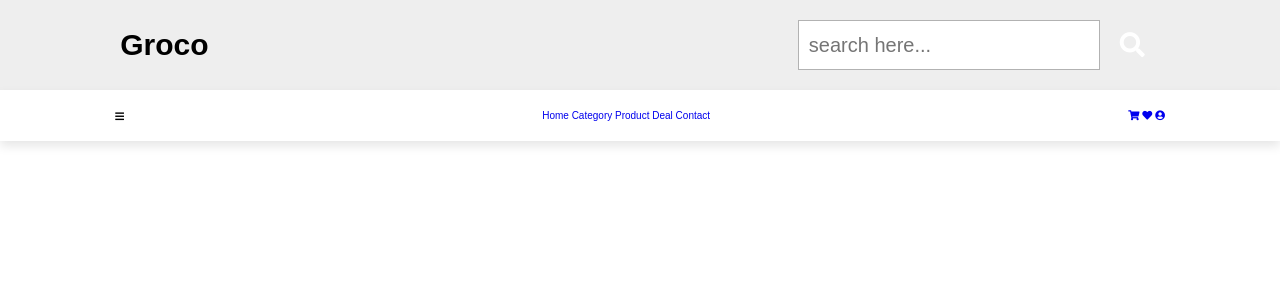
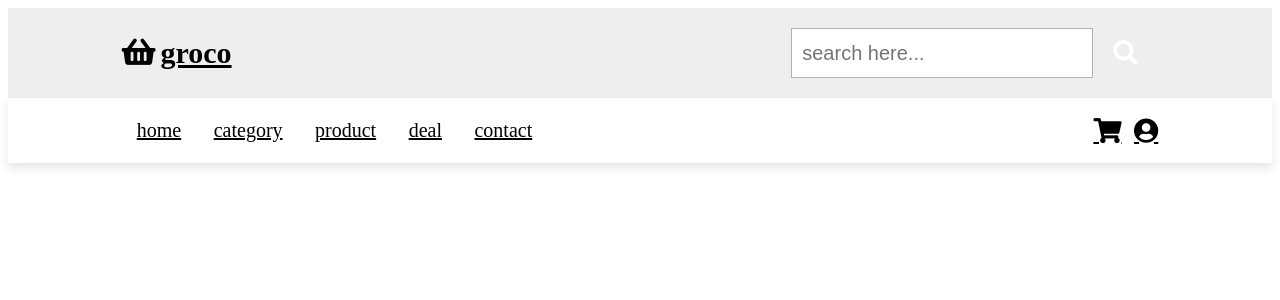
Before and after one commit to Hridoy004/Online-Grocery-Store, a PHP site: page / in a window 1280 px wide. Shown: the top 300 px of the page. Run offline with PHP 8.4, Linux system fonts and the light colour scheme.

Commit message:
added css

```diff
--- a/custom.js
+++ b/custom.js
@@ -1,4 +1,4 @@
-alert("Hi!");
+//alert("Hi!");
 
 let btnOpen = document.querySelector('label');
 let input = document.querySelector('input');
--- a/index.html
+++ b/index.html
@@ -14,7 +14,7 @@
 
         <div class="header-1">
 
-        <a href="#" class="logo"><i c lass="fas fa-shopping-basket"></i>Groco</a>
+            <a href="#" class="logo"><i class="fas fa-shopping-basket"></i>groco</a>
 
             <form action="" class="search-box-container">
                 <input type="search" id="search-box" placeholder="search here...">
@@ -22,6 +22,7 @@
             </form>
 
         </div>
+
         <div class="header-2">
 
             <div id="menu-bar" class="fas fa-bars"></div>
@@ -36,11 +37,12 @@
 
             <div class="icons">
                 <a href="#" class="fas fa-shopping-cart"></a>
-            <a href="#" class="fas fa-heart"></a>
+
                 <a href="#" class="fas fa-user-circle"></a>
             </div>
 
         </div>
+
     </header>
 
     <script type="text/javascript" src="custom.js"></script>
--- a/style.css
+++ b/style.css
@@ -1,18 +1,41 @@
-*{
-    font-family: 'Nunito', sans-serif;
-    margin:0; padding:0;
-    box-sizing: border-box;
-    outline: none; border:none;
-    text-decoration: none;
-    text-transform: capitalize;
-    transition: all .2s linear;
-  }
-
 html{
   font-size: 62.5%;
   overflow-x: hidden;
   scroll-padding-top: 6.5rem;
   scroll-behavior: smooth;
+}
+
+section{
+  padding:2rem 9%;
+}
+
+.btn{
+  display: inline-block;
+  margin-top: 1rem;
+  background:var(--green);
+  color:#fff;
+  padding:.8rem 3rem;
+  font-size: 1.7rem;
+  text-align: center;
+  cursor: pointer;
+}
+
+.btn:hover{
+  background:var(--black);
+}
+
+.heading{
+  text-align: center;
+  color:var(--black);
+  text-transform: uppercase;
+  padding:1rem;
+  font-size: 3.5rem;
+  padding-bottom: 2rem;
+}
+
+.heading span{
+  color:var(--green);
+  text-transform: uppercase;
 }
 
 .header-1{
@@ -73,3 +96,41 @@
   box-shadow: 0 .5rem 1rem rgba(0,0,0,.1);
   position: relative;
 }
+
+.header-2.active{
+  position: fixed;
+  top:0; left: 0; right:0;
+  z-index: 10000;
+}
+
+.header-2 .navbar a{
+  padding:.5rem 1.5rem;
+  font-size: 2rem;
+  border-radius: .5rem;
+  color:var(--black);
+}
+
+.header-2 .navbar a:hover{
+  background:var(--green);
+  color:#fff;
+}
+
+.header-2 .icons a{
+  font-size: 2.5rem;
+  color:var(--black);
+  padding-left: 1rem;
+}
+
+.header-2 .icons a:hover{
+  color:var(--green);
+}
+
+#menu-bar{
+  font-size: 3rem;
+  border-radius: .5rem;
+  border:.1rem solid var(--black);
+  padding:.8rem 1.5rem;
+  color:var(--black);
+  cursor: pointer;
+  display: none;
+}
```
Lines whose indentation alone changed are shown as unchanged.
